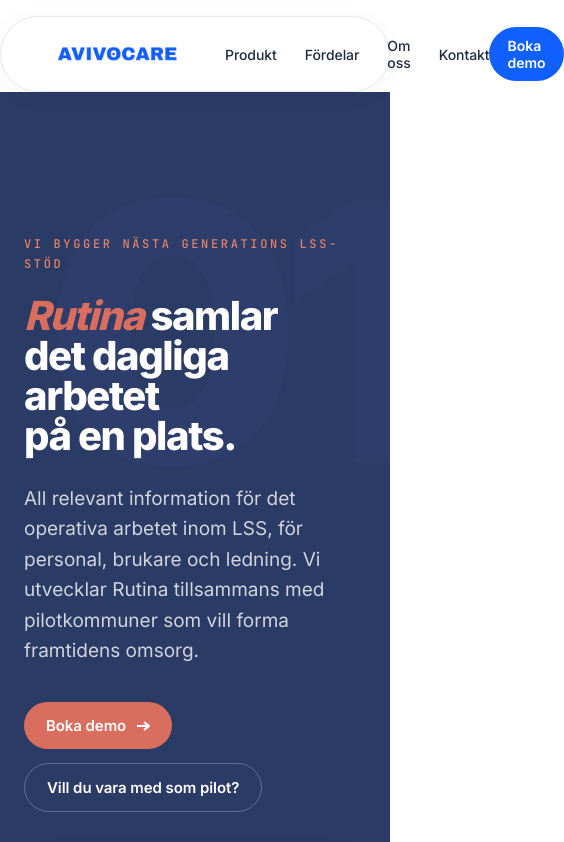
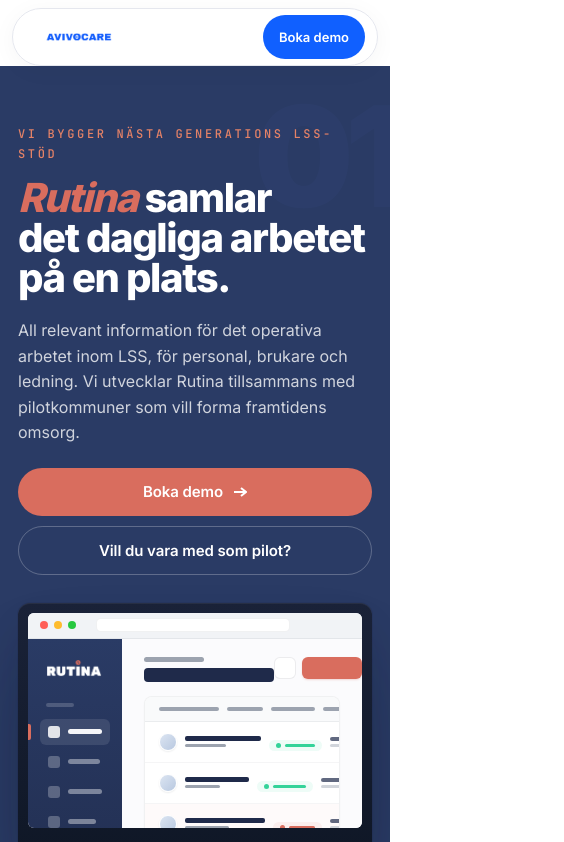
Before and after one commit to Aemadsaloum/avivocare-website-clean, a Next.js app: page / in a window 390 px wide. Shown: the top 842 px of the page, 564 px wide, since content can reach past the window. Built offline with nearby package versions, Linux system fonts and the light colour scheme.

Commit message:
fix responsive layout for mobile and tablet

```diff
--- a/app/globals.css
+++ b/app/globals.css
@@ -926,3 +926,205 @@
 }
 @media (max-width: 720px) { .cta-card { grid-template-columns: 1fr; padding: 32px; } }
 .cta-actions { display: flex; gap: 12px; flex-wrap: wrap; }
+
+/* ========================================================================
+   Responsive — Tablet & Mobile
+   Desktop layout above 1024px is left untouched.
+   ======================================================================== */
+
+/* Prevent horizontal overflow globally */
+html { overflow-x: hidden; }
+body { overflow-x: hidden; max-width: 100vw; }
+img, svg { max-width: 100%; height: auto; }
+
+/* ─── Tablet (≤ 1024px) — moderate scaling ─── */
+@media (max-width: 1024px) {
+  .section { padding: 96px 0; }
+  .hero-editorial::before { font-size: 280px; }
+  .ch-bg-num { font-size: 360px; left: -60px; }
+  .ps-bg-num { font-size: 320px; right: -40px; }
+  .vs5-headline { font-size: clamp(48px, 9vw, 100px); }
+  .foot-grid { gap: 36px; }
+}
+
+/* ─── Tablet portrait / large mobile (≤ 768px) ─── */
+@media (max-width: 768px) {
+  .section { padding: 72px 0; }
+  .section-tight { padding: 56px 0; }
+
+  /* Nav: hide secondary links, keep logo + Boka demo */
+  .nav-links { display: none; }
+  .nav-login { display: none; }
+  .nav { padding: 8px 12px 8px 18px; }
+
+  /* Hero */
+  .hero-editorial { padding: 56px 0 80px; }
+  .hero-editorial::before { font-size: 200px; right: -16px; top: 30px; }
+  .he-grid { padding-top: 32px; gap: 32px; }
+  .he-headline { margin: 16px 0 20px; }
+  .he-lede { margin-bottom: 24px; font-size: 17px; }
+  .he-marquee { margin-top: 40px; padding-top: 22px; }
+  .he-marquee-track { font-size: 12px; gap: 22px; }
+
+  /* Challenges */
+  .ch-bg-num { font-size: 240px; left: -50px; top: 30px; }
+  .ch-head { margin-bottom: 56px; }
+  .ch-headline { font-size: clamp(28px, 6.2vw, 44px); }
+  .ch-row { padding: 36px 0; gap: 24px; }
+  .ch-num { font-size: 44px; }
+  .ch-row-title { font-size: clamp(22px, 4.8vw, 28px); }
+  .ch-consequence { padding: 36px 28px; }
+  .ch-cons-text { padding-left: 28px; }
+  .ch-cons-attr { padding-left: 28px; }
+  .ch-cons-quote-mark { font-size: 90px; left: 18px; }
+
+  /* ProductSplit */
+  .ps-bg-num { font-size: 240px; right: -30px; }
+  .ps-head { margin-bottom: 56px; }
+  .ps-divider { margin: 56px 0; }
+  .ps-row-head { margin-bottom: 36px; }
+
+  /* ValueSection */
+  .vs5-section { padding-top: 72px; padding-bottom: 72px; }
+  .vs5-head { margin-bottom: 56px; }
+  .vs5-headline { font-size: clamp(44px, 11vw, 80px); margin-bottom: 24px; }
+  .vs5-eyebrow-row { margin-bottom: 22px; }
+  .vs5-diagram { padding-bottom: 0; }
+  .vs5-cols { gap: 36px; }
+  .vs5-col-headline { font-size: clamp(26px, 5.8vw, 36px); }
+
+  /* Manifest */
+  .mf-grid { gap: 36px; }
+  .mf-pillar { padding: 20px 0; }
+
+  /* About — keep stacked layout, photo a bit shorter */
+  .ab-grid { gap: 28px; }
+  .ab-photo { min-height: 320px !important; }
+
+  /* CTA */
+  .cta-card { padding: 36px 28px; }
+
+  /* Footer */
+  .foot { padding: 56px 0 32px; }
+
+  /* Tap targets */
+  .btn { min-height: 44px; }
+  .nav-demo { min-height: 44px; display: inline-flex; align-items: center; }
+}
+
+/* ─── Mobile (≤ 480px) ─── */
+@media (max-width: 480px) {
+  .container { padding: 0 18px; }
+  .section { padding: 56px 0; }
+  .section-tight { padding: 40px 0; }
+
+  /* Nav — compact, logo scaled down via slot */
+  .nav {
+    top: 8px;
+    margin: 8px 12px 0;
+    max-width: calc(100% - 24px);
+    padding: 6px 12px 6px 16px;
+  }
+  .nav-logo-slot { width: 120px !important; height: 28px !important; }
+  .nav .nav-logo-slot img { height: 56px !important; }
+  .nav-demo {
+    padding: 12px 16px;
+    font-size: 13px;
+    min-height: 44px;
+  }
+
+  /* Hero */
+  .hero-editorial { padding: 32px 0 56px; }
+  .hero-editorial::before { font-size: 140px; right: -10px; top: 20px; opacity: 0.25; }
+  .he-grid { gap: 28px; padding-top: 24px; }
+  .he-lede { font-size: 16px; margin-bottom: 22px; }
+  .he-actions { flex-direction: column; gap: 10px; align-items: stretch; }
+  .he-actions .btn {
+    width: 100%;
+    justify-content: center;
+    min-height: 48px;
+  }
+  .he-marquee { margin-top: 32px; padding-top: 18px; }
+  .he-marquee-track { font-size: 11px; gap: 18px; }
+
+  /* Challenges */
+  .ch-bg-num { font-size: 160px; left: -30px; }
+  .ch-head { margin-bottom: 40px; }
+  .ch-headline { font-size: clamp(26px, 7.4vw, 36px); }
+  .ch-lede { font-size: 16px; }
+  .ch-row { padding: 28px 0; gap: 20px; }
+  .ch-num { font-size: 36px; }
+  .ch-row-title { font-size: clamp(20px, 5.4vw, 24px); margin-bottom: 12px; }
+  .ch-row-body { font-size: 15px; }
+  .ch-stat-num { font-size: 44px; }
+  .ch-consequence { padding: 28px 20px; }
+  .ch-cons-text { font-size: 18px; padding-left: 22px; }
+  .ch-cons-attr { padding-left: 22px; font-size: 11px; }
+  .ch-cons-quote-mark { font-size: 70px; left: 14px; top: 8px; }
+
+  /* ProductSplit */
+  .ps-bg-num { font-size: 180px; right: -10px; opacity: 0.025; }
+  .ps-head { margin-bottom: 40px; }
+  .ps-row-title { font-size: clamp(22px, 6.2vw, 32px); }
+  .ps-row-sub { font-size: 15px; }
+  .ps-divider { margin: 40px 0; }
+  .ps-bullets li { padding: 18px 0; gap: 14px; grid-template-columns: 36px 1fr; }
+  .ps-bullets h4 { font-size: 16px; }
+  .ps-bullets p { font-size: 14px; }
+
+  /* ValueSection */
+  .vs5-section { padding-top: 56px; padding-bottom: 56px; }
+  .vs5-head { margin-bottom: 40px; }
+  .vs5-headline { font-size: clamp(36px, 13vw, 60px); margin-bottom: 20px; }
+  .vs5-eyebrow-row { margin-bottom: 18px; }
+  .vs5-cols { gap: 32px; }
+  .vs5-col-headline { font-size: clamp(24px, 6.5vw, 32px); }
+  .vs5-col-body { font-size: 14px; }
+  /* Scale combined mocks down to fit narrow viewport without clipping */
+  .vs5-mocks {
+    transform: scale(0.7);
+    transform-origin: top center;
+    margin-bottom: -60px;
+  }
+  .vs5-foot { font-size: 18px; margin-top: 48px; }
+  .vs5-anchor-word { font-size: 22px; }
+
+  /* Manifest */
+  .mf-grid { gap: 28px; }
+  .mf-pillar { padding: 16px 0; grid-template-columns: 36px 1fr; gap: 12px; }
+  .mf-pillar-title { font-size: 17px; }
+  .mf-pillar-body { font-size: 14px; }
+
+  /* About */
+  .ab-grid { gap: 24px; }
+  .ab-photo {
+    min-height: 280px !important;
+    padding-top: 22px !important;
+  }
+  .ab-body p { font-size: 15px; }
+
+  /* CTA */
+  .cta-card { padding: 28px 20px; gap: 24px; }
+  .cta-actions { flex-direction: column; align-items: stretch; }
+  .cta-actions .btn {
+    width: 100%;
+    justify-content: center;
+    min-height: 48px;
+  }
+
+  /* Footer */
+  .foot { padding: 48px 0 24px; }
+  .foot-grid { grid-template-columns: 1fr; gap: 24px; padding-bottom: 32px; }
+  .foot-bottom { flex-direction: column; gap: 12px; align-items: flex-start; }
+}
+
+/* ─── Very narrow (≤ 360px) ─── */
+@media (max-width: 360px) {
+  .container { padding: 0 14px; }
+  .nav { padding: 4px 10px 4px 14px; }
+  .nav-logo-slot { width: 100px !important; height: 24px !important; }
+  .nav .nav-logo-slot img { height: 48px !important; }
+  .nav-demo { padding: 10px 14px; font-size: 12px; }
+  .hero-editorial::before { font-size: 110px; }
+  .vs5-mocks { transform: scale(0.6); margin-bottom: -90px; }
+}
--- a/components/Nav.tsx
+++ b/components/Nav.tsx
@@ -15,7 +15,7 @@
 
   return (
     <nav className="nav" style={navStyle}>
-      <div style={{ position: 'relative', width: 200, height: 24, flexShrink: 0 }}>
+      <div className="nav-logo-slot" style={{ position: 'relative', width: 200, height: 24, flexShrink: 0 }}>
         <div style={{ position: 'absolute', top: '50%', left: 0, transform: 'translateY(-50%)' }}>
           <Logo size="lg" color={onDark ? 'white' : 'navy'} />
         </div>
--- a/components/ValueSection.tsx
+++ b/components/ValueSection.tsx
@@ -155,7 +155,7 @@
 
           <div className="vs5-anchor-wrap">
             <div className="vs5-anchor" data-vs5-reveal style={{ '--d': '320ms' } as React.CSSProperties}>
-              <div style={{ display: 'flex', alignItems: 'center', justifyContent: 'center', width: '100%' }}>
+              <div className="vs5-mocks" style={{ display: 'flex', alignItems: 'center', justifyContent: 'center', width: '100%' }}>
                 <div style={{ width: 234, height: 180, position: 'relative', zIndex: 1, overflow: 'visible' }}>
                   <div style={{ width: 520, transformOrigin: 'top left', transform: 'scale(0.45)' }}>
                     <DesktopMock theme="light" />
```
